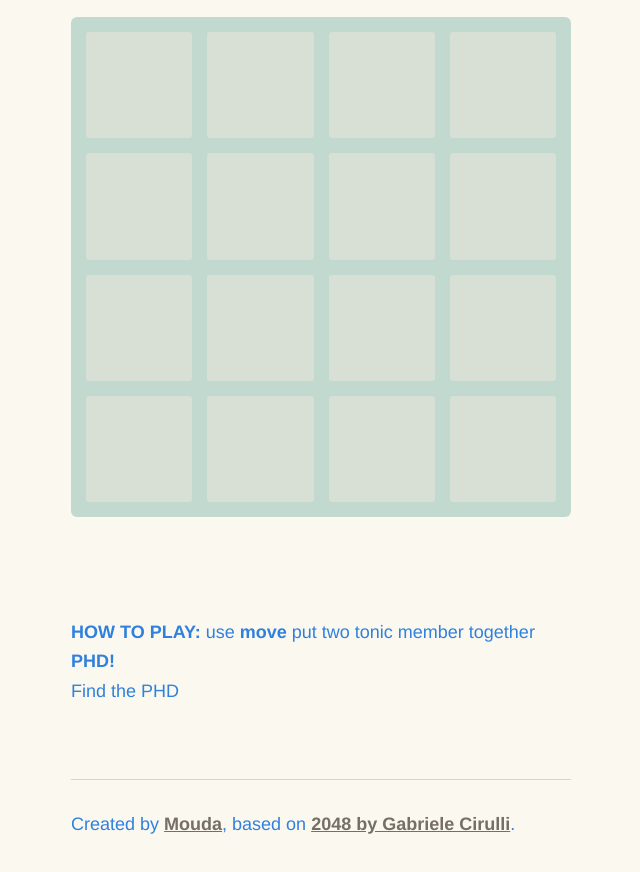
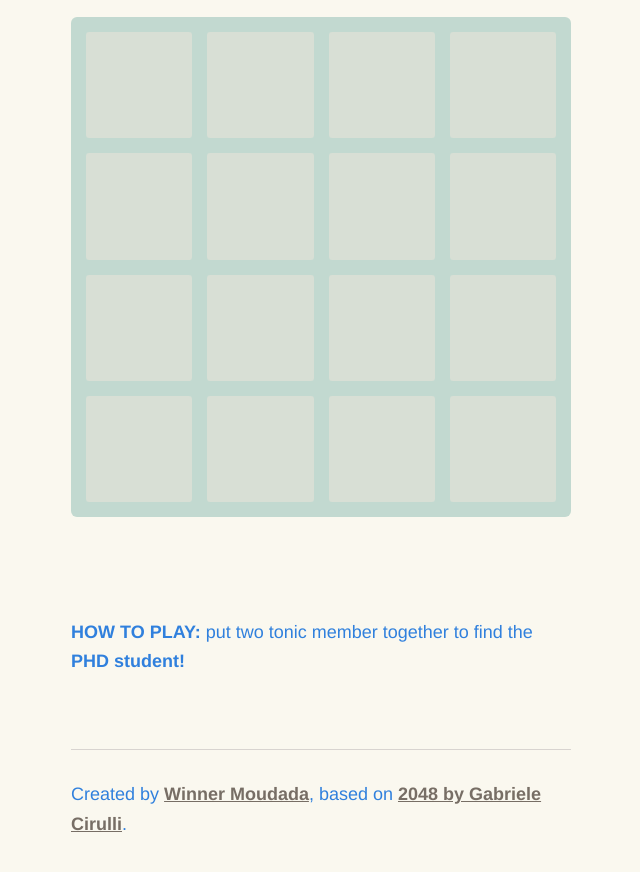
Before and after one commit to dennis5blue/TONIC2048, a plain HTML site: page index.html in a window 1280 px wide. Shown: the part 214-1086 px from the top of the page, without its empty margins (319-959 px from the left). Drawn offline with Linux system fonts and the light colour scheme; a script that the page names is missing; a web font is replaced by a local one.

Commit message:
2nd version

```diff
--- a/index.html
+++ b/index.html
@@ -71,9 +71,9 @@
     </br>
     <p align="center">&nbsp;<a target="_blank" href="http://www.facebook.com/YaoHaiLong"><images src="images/lute.png" width="255" height="255" style="float: right"></a></p>
     <p class="game-explanation">
-      <strong class="important">How to play:</strong> use <strong>move</strong> put two tonic member together <strong>PHD!</strong>
+      <strong class="important">How to play:</strong> put two tonic member together to find the <strong>PHD student!</strong>
 	  </br>
-	  Find the PHD
+
 	</p>
 	<div id="fb-root"></div>
 <script>(function(d, s, id) {
@@ -83,10 +83,10 @@
   js.src = "//connect.facebook.net/zh_TW/all.js#xfbml=1&appId=150288681839";
   fjs.parentNode.insertBefore(js, fjs);
 }(document, 'script', 'facebook-jssdk'));</script>
-<div class="fb-like-box" data-href="https://www.facebook.com/YaoHaiLong" data-width="100" data-height="30" data-colorscheme="light" data-show-faces="true" data-header="true" data-stream="false" data-show-border="true"></div>
+
     </br></br><hr>
     <p>
-    Created by <a href="http://fb.com/yaohailong" target="_blank">Mouda</a>, based on <a href="http://gabrielecirulli.com" target="_blank">2048 by Gabriele Cirulli</a>.
+    Created by <a href="http://fb.com/yaohailong" target="_blank">Winner Moudada</a>, based on <a href="http://gabrielecirulli.com" target="_blank">2048 by Gabriele Cirulli</a>.
     </p>
   </div>
 
```
